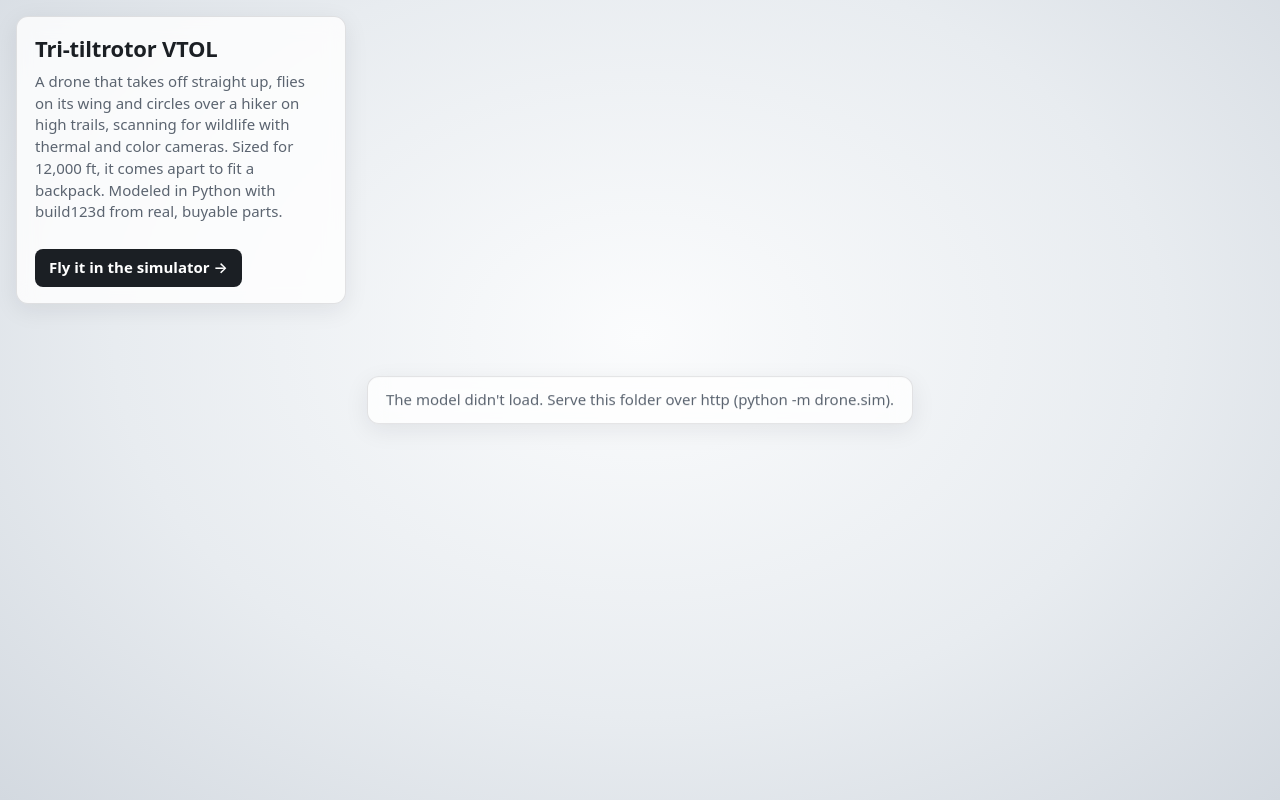
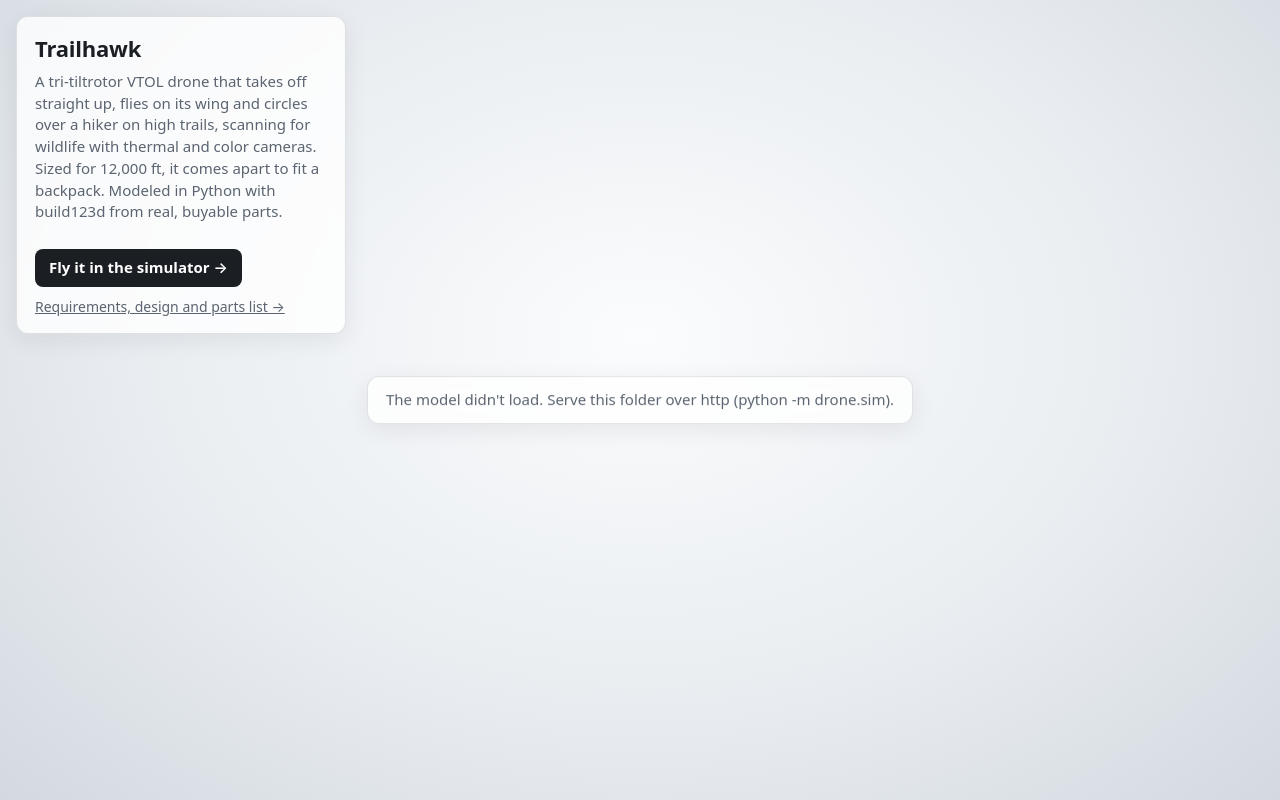
Before and after one commit to Cp557/trailhawk, a plain HTML site: page site/index.html in a window 1280 px wide. Drawn offline with nearby package versions, Linux system fonts and the light colour scheme; no server answers.

Commit message:
Name it Trailhawk: titles, README render and live links
- README: the studio render (docs/trailhawk.jpg) and links to the live site
- Model page and simulator titled Trailhawk; the model page links to the repo
- REFERENCE.md: the Vercel deployment

Co-Authored-By: Claude Opus 5.5 <noreply@anthropic.com>

```diff
--- a/site/index.html
+++ b/site/index.html
@@ -3,8 +3,8 @@
 <head>
 <meta charset="utf-8">
 <meta name="viewport" content="width=device-width, initial-scale=1">
-<title>Tri-tiltrotor VTOL</title>
-<meta name="description" content="A tri-tiltrotor VTOL drone that circles over a hiker on high trails: the 3D model, built from real parts in Python.">
+<title>Trailhawk · tri-tiltrotor VTOL drone</title>
+<meta name="description" content="Trailhawk, a tri-tiltrotor VTOL drone that circles over a hiker on high trails: the 3D model, built from real parts in Python.">
 <style>
   :root { --ink: #1b1f24; --muted: #5b6470; --panel: rgba(255, 255, 255, 0.8); --line: rgba(27, 31, 36, 0.12); }
   html, body { margin: 0; height: 100%; overflow: hidden; color: var(--ink); font: 15px/1.45 system-ui, -apple-system, "Segoe UI", sans-serif;
@@ -21,6 +21,7 @@
   #specs dd { margin: 0; font-weight: 600; }
   .fly { display: inline-block; padding: 8px 14px; border-radius: 8px; background: var(--ink); color: #fff; font-weight: 600; text-decoration: none; }
   .fly:hover { background: #343b44; }
+  .more { display: block; margin-top: 10px; color: var(--muted); font-size: 14px; }
   #tools { left: 50%; bottom: 16px; transform: translateX(-50%); width: max-content; max-width: calc(100% - 32px); box-sizing: border-box;
     display: flex; flex-wrap: wrap; justify-content: center; align-items: center; gap: 6px; padding: 8px; }
   #tools button { font: inherit; font-size: 14px; padding: 6px 12px; border: 1px solid var(--line); border-radius: 8px; background: #fff; color: var(--ink); cursor: pointer; }
@@ -50,10 +51,11 @@
 </head>
 <body>
 <section id="intro" class="panel">
-  <h1>Tri-tiltrotor VTOL</h1>
-  <p>A drone that takes off straight up, flies on its wing and circles over a hiker on high trails, scanning for wildlife with thermal and color cameras. Sized for 12,000 ft, it comes apart to fit a backpack. Modeled in Python with build123d from real, buyable parts.</p>
+  <h1>Trailhawk</h1>
+  <p>A tri-tiltrotor VTOL drone that takes off straight up, flies on its wing and circles over a hiker on high trails, scanning for wildlife with thermal and color cameras. Sized for 12,000 ft, it comes apart to fit a backpack. Modeled in Python with build123d from real, buyable parts.</p>
   <dl id="specs"></dl>
   <a class="fly" href="sim/">Fly it in the simulator &rarr;</a>
+  <a class="more" href="https://github.com/Cp557/trailhawk">Requirements, design and parts list &rarr;</a>
 </section>
 <div id="tools" class="panel" hidden>
   <button id="edges" aria-pressed="true">Edges</button>
```
Also changed, not shown: site/sim/index.html (+1 -1 lines), docs/trailhawk.jpg (added), 2 other files.
